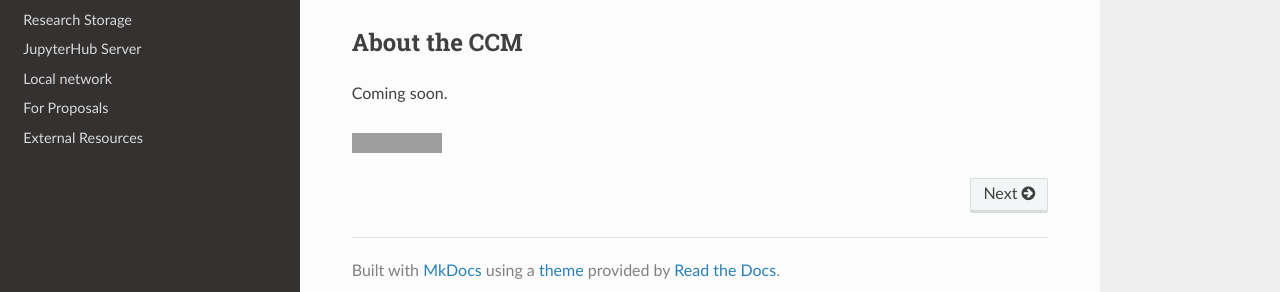
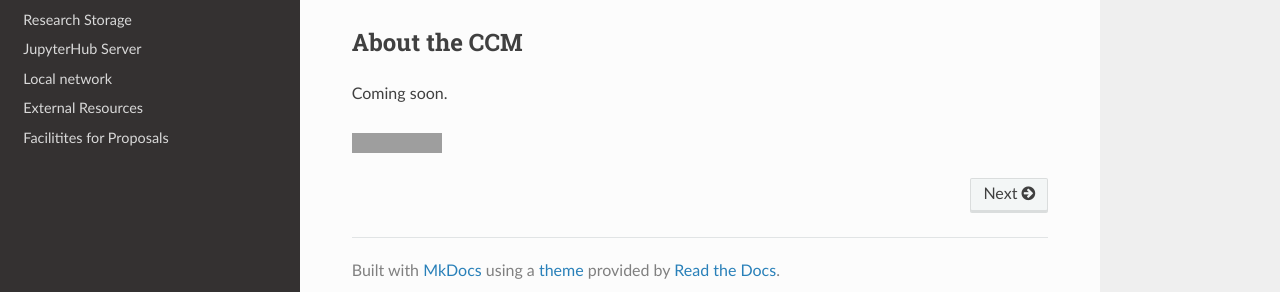
Before and after one commit to ccmucdenver/ccm-docs, an MkDocs documentation site: the page built from docs/index.md, in a window 1280 px wide. Shown: the part 371-663 px from the top of the page. Built offline with MkDocs 1.6.1, drawn with Linux system fonts in a browser that asks for light colours; nearby versions of some CDN libraries; grey boxes are pictures that could not be loaded.

Commit message:
Update mkdocs.yml

```diff
--- a/mkdocs.yml
+++ b/mkdocs.yml
@@ -11,6 +11,6 @@ nav:
     - Research Storage: storage.md
     - JupyterHub Server: jupyterhub.md
     - Local network: local.md
-    - For Proposals: facilities.md
     - External Resources: external.md
+    - Facilitites for Proposals: facilities.md
 theme: readthedocs
```
